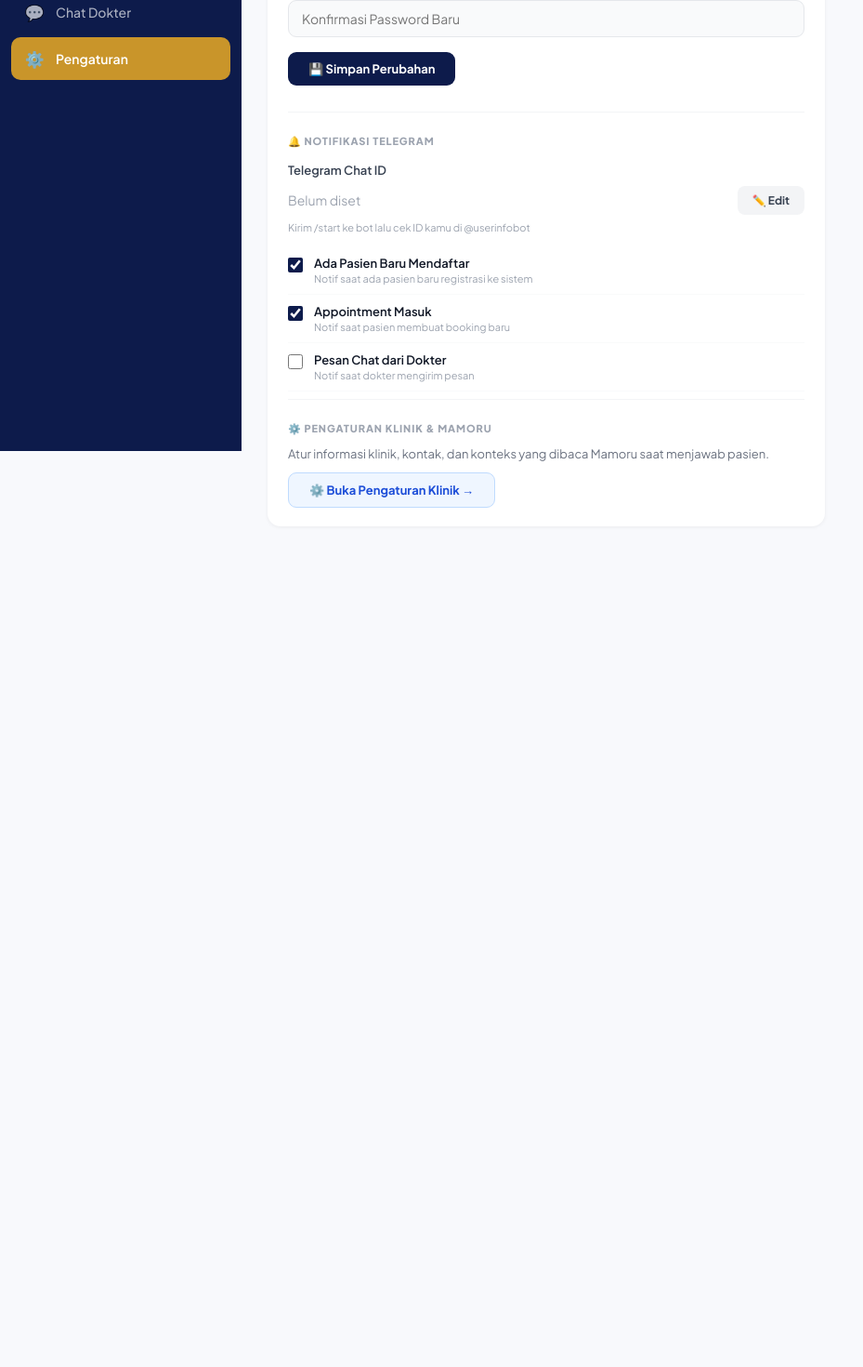
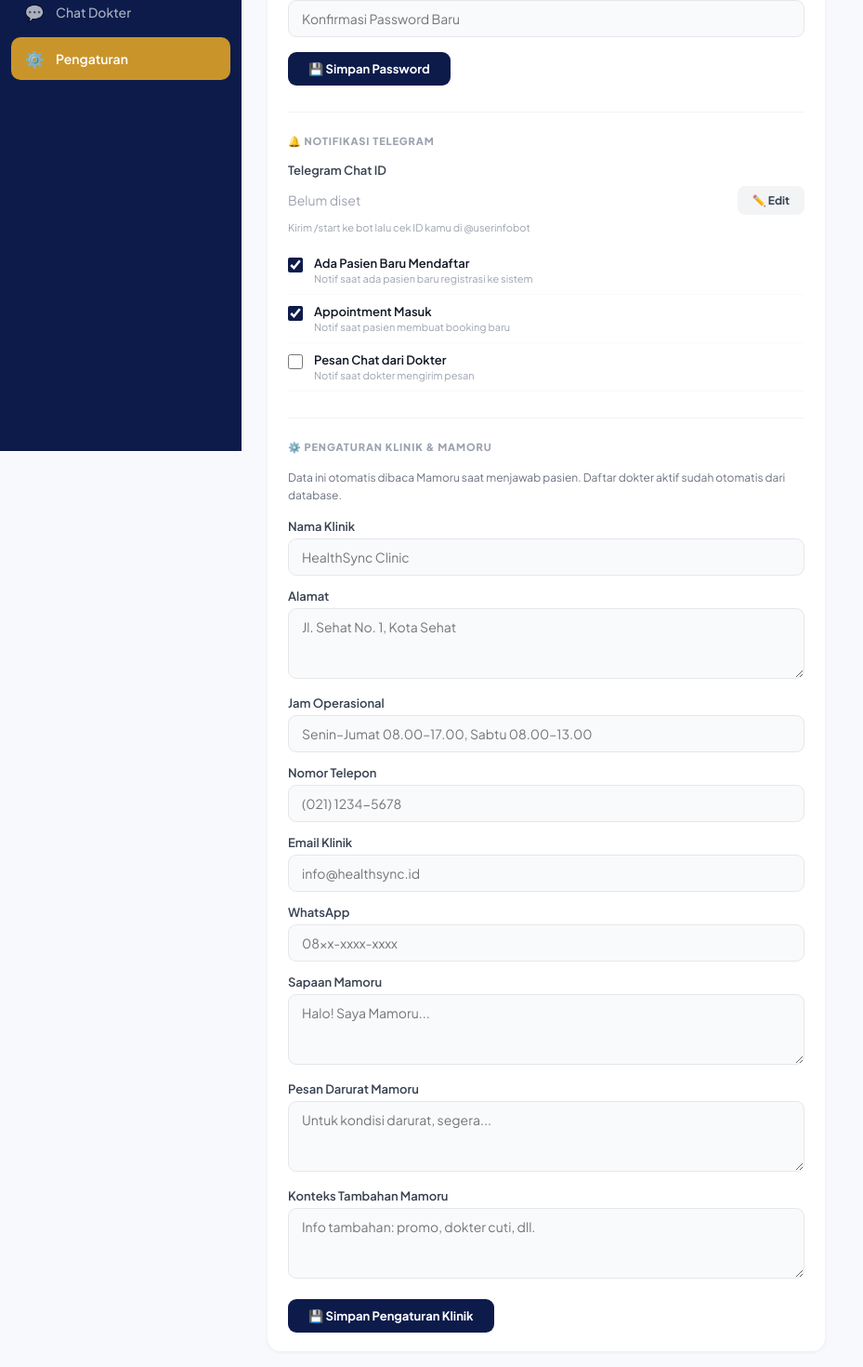
Before and after one commit to berkahyanz17/PBL_206, a React (Vite) app in the folder client/: page /admin/settings in a window 1280 px wide. Shown: the part 315-1785 px from the top of the page at 93% size, without its empty margins (0-929 px from the left). Before the commit the page ends 927 px from the top, so only its background shows below. Built offline with nearby package versions, Linux system fonts and the light colour scheme; no server answers; sample sign-in values are in the browser's storage.

Commit message:
Refactor AdminSettings component and improve layout

```diff
--- a/client/src/pages/admin/Settings.jsx
+++ b/client/src/pages/admin/Settings.jsx
@@ -4,23 +4,54 @@ import AdminSidebar from '../../components/AdminSidebar';
 import { apiFetch } from '../../utils/api';
 import { useNotif } from '../../components/NotifPopup';
 
+const KLINIK_FIELDS = [
+  // [key, label, placeholder, textarea?]
+  ['klinik_nama',          'Nama Klinik',              'HealthSync Clinic',                            false],
+  ['klinik_alamat',        'Alamat',                   'Jl. Sehat No. 1, Kota Sehat',                  true ],
+  ['klinik_jam_buka',      'Jam Operasional',          'Senin–Jumat 08.00–17.00, Sabtu 08.00–13.00',   false],
+  ['klinik_telepon',       'Nomor Telepon',            '(021) 1234-5678',                              false],
+  ['klinik_email',         'Email Klinik',             'info@healthsync.id',                           false],
+  ['klinik_whatsapp',      'WhatsApp',                 '08xx-xxxx-xxxx',                               false],
+  ['mamoru_greeting',      'Sapaan Mamoru',            'Halo! Saya Mamoru...',                         true ],
+  ['mamoru_darurat_msg',   'Pesan Darurat Mamoru',     'Untuk kondisi darurat, segera...',             true ],
+  ['mamoru_context_extra', 'Konteks Tambahan Mamoru',  'Info tambahan: promo, dokter cuti, dll.',      true ],
+];
+
 export default function AdminSettings() {
   const navigate = useNavigate();
-  const [pwLama, setPwLama] = useState('');
-  const [pwBaru, setPwBaru] = useState('');
+
+  // Password
+  const [pwLama,    setPwLama]    = useState('');
+  const [pwBaru,    setPwBaru]    = useState('');
   const [pwKonfirm, setPwKonfirm] = useState('');
+
+  // Telegram & notif
   const [telegramId, setTelegramId] = useState('');
-  const [editTg, setEditTg] = useState(false);
-  const [notif, setNotif] = useState({ pasienBaru: true, appointment: true, chatDokter: false });
+  const [editTg,     setEditTg]     = useState(false);
+  const [notif,      setNotif]      = useState({ pasienBaru: true, appointment: true, chatDokter: false });
+
+  // Klinik settings
+  const [klinik,       setKlinik]       = useState({});
+  const [savingKlinik, setSavingKlinik] = useState(false);
+  const [savedKlinik,  setSavedKlinik]  = useState(false);
+
   const { bellButton, popup } = useNotif('notif-admin');
 
   useEffect(() => {
     async function load() {
+      // Load notif settings
       const res = await apiFetch('/notif-settings');
       if (res?.success) {
         setTelegramId(res.data.telegram_chat_id || '');
-        setNotif({ pasienBaru: !!res.data.notif_pasien_baru, appointment: !!res.data.notif_appointment, chatDokter: !!res.data.notif_chat_dokter });
+        setNotif({
+          pasienBaru: !!res.data.notif_pasien_baru,
+          appointment: !!res.data.notif_appointment,
+          chatDokter: !!res.data.notif_chat_dokter,
+        });
       }
+      // Load klinik settings
+      const res2 = await apiFetch('/klinik-settings');
+      if (res2?.success) setKlinik(res2.data || {});
     }
     load();
   }, []);
@@ -34,7 +65,32 @@ export default function AdminSettings() {
     else alert(res?.message || 'Gagal mengubah password.');
   }
 
+  async function simpanKlinik() {
+    setSavingKlinik(true); setSavedKlinik(false);
+    const res = await apiFetch('/klinik-settings', { method: 'PATCH', body: JSON.stringify(klinik) });
+    setSavingKlinik(false);
+    if (res?.success) { setSavedKlinik(true); setTimeout(() => setSavedKlinik(false), 3000); }
+    else alert(res?.message || 'Gagal menyimpan pengaturan klinik.');
+  }
+
   function logout() { sessionStorage.clear(); navigate('/admin/login'); }
+
+  const inputStyle = {
+    width: '100%', padding: '10px 14px',
+    border: '1.5px solid #E5E7EB', borderRadius: 9,
+    fontSize: 14, fontFamily: 'inherit',
+    background: '#F9FAFB', outline: 'none',
+    boxSizing: 'border-box',
+  };
+  const labelStyle = {
+    display: 'block', fontSize: 13,
+    fontWeight: 600, color: '#374151', marginBottom: 5,
+  };
+  const sectionTitleStyle = {
+    fontSize: 11, fontWeight: 800,
+    textTransform: 'uppercase', letterSpacing: '0.08em',
+    color: '#9CA3AF', marginBottom: 16,
+  };
 
   return (
     <div className="dashboard-layout">
@@ -43,40 +99,57 @@ export default function AdminSettings() {
         <div className="topbar" style={{ background: 'var(--navy)' }}>
           <h1>Pengaturan</h1>
           <div className="topbar-right">
-            {bellButton}<button className="btn-logout" onClick={logout}>🚪 Logout</button>
+            {bellButton}
+            <button className="btn-logout" onClick={logout}>🚪 Logout</button>
           </div>
         </div>
         <div className="content-area">
           <div className="card" style={{ maxWidth: 600 }}>
+
+            {/* ── Ganti Password ── */}
             <div style={{ marginBottom: 28 }}>
-              <div style={{ fontSize: 11, fontWeight: 800, textTransform: 'uppercase', letterSpacing: '0.08em', color: '#9CA3AF', marginBottom: 16 }}>🔑 Ganti Password</div>
+              <div style={sectionTitleStyle}>🔑 Ganti Password</div>
               <div style={{ display: 'flex', flexDirection: 'column', gap: 12 }}>
-                {[['Password Lama', pwLama, setPwLama], ['Password Baru', pwBaru, setPwBaru], ['Konfirmasi Password Baru', pwKonfirm, setPwKonfirm]].map(([label, val, set]) => (
+                {[
+                  ['Password Lama',              pwLama,    setPwLama   ],
+                  ['Password Baru',              pwBaru,    setPwBaru   ],
+                  ['Konfirmasi Password Baru',   pwKonfirm, setPwKonfirm],
+                ].map(([label, val, set]) => (
                   <div key={label}>
-                    <label style={{ display: 'block', fontSize: 13, fontWeight: 600, color: '#374151', marginBottom: 5 }}>{label}</label>
-                    <input type="password" value={val} onChange={e => set(e.target.value)} placeholder={label}
-                      style={{ width: '100%', padding: '10px 14px', border: '1.5px solid #E5E7EB', borderRadius: 9, fontSize: 14, fontFamily: 'inherit', background: '#F9FAFB', outline: 'none' }} />
+                    <label style={labelStyle}>{label}</label>
+                    <input type="password" value={val} onChange={e => set(e.target.value)}
+                      placeholder={label} style={inputStyle} />
                   </div>
                 ))}
               </div>
-              <button onClick={simpanPassword} style={{ marginTop: 16, padding: '10px 22px', background: 'var(--navy)', color: 'white', border: 'none', borderRadius: 9, fontSize: 13, fontWeight: 700, cursor: 'pointer', fontFamily: 'inherit' }}>
-                💾 Simpan Perubahan
+              <button onClick={simpanPassword}
+                style={{ marginTop: 16, padding: '10px 22px', background: 'var(--navy)', color: 'white', border: 'none', borderRadius: 9, fontSize: 13, fontWeight: 700, cursor: 'pointer', fontFamily: 'inherit' }}>
+                💾 Simpan Password
               </button>
             </div>
-            <div style={{ borderTop: '1px solid #F3F4F6', paddingTop: 24 }}>
-              <div style={{ fontSize: 11, fontWeight: 800, textTransform: 'uppercase', letterSpacing: '0.08em', color: '#9CA3AF', marginBottom: 16 }}>🔔 Notifikasi Telegram</div>
+
+            {/* ── Notifikasi Telegram ── */}
+            <div style={{ borderTop: '1px solid #F3F4F6', paddingTop: 24, marginBottom: 28 }}>
+              <div style={sectionTitleStyle}>🔔 Notifikasi Telegram</div>
               <div style={{ marginBottom: 14, display: 'flex', alignItems: 'flex-end', gap: 10 }}>
                 <div style={{ flex: 1 }}>
-                  <label style={{ display: 'block', fontSize: 13, fontWeight: 600, color: '#374151', marginBottom: 5 }}>Telegram Chat ID</label>
+                  <label style={labelStyle}>Telegram Chat ID</label>
                   {editTg
-                    ? <input value={telegramId} onChange={e => setTelegramId(e.target.value)} placeholder="Contoh: 123456789"
-                        style={{ width: '100%', padding: '10px 14px', border: '1.5px solid #E5E7EB', borderRadius: 9, fontSize: 14, fontFamily: 'inherit', background: '#F9FAFB', outline: 'none' }} />
-                    : <div style={{ fontSize: 14, color: telegramId ? '#111827' : '#9CA3AF', padding: '10px 0' }}>{telegramId || 'Belum diset'}</div>
+                    ? <input value={telegramId} onChange={e => setTelegramId(e.target.value)}
+                        placeholder="Contoh: 123456789" style={inputStyle} />
+                    : <div style={{ fontSize: 14, color: telegramId ? '#111827' : '#9CA3AF', padding: '10px 0' }}>
+                        {telegramId || 'Belum diset'}
+                      </div>
                   }
-                  <div style={{ fontSize: 11, color: '#9CA3AF', marginTop: 4 }}>Kirim /start ke bot lalu cek ID kamu di @userinfobot</div>
+                  <div style={{ fontSize: 11, color: '#9CA3AF', marginTop: 4 }}>
+                    Kirim /start ke bot lalu cek ID kamu di @userinfobot
+                  </div>
                 </div>
                 {editTg
-                  ? <button onClick={async () => { await apiFetch('/notif-settings', { method: 'PATCH', body: JSON.stringify({ telegram_chat_id: telegramId }) }); setEditTg(false); }}
+                  ? <button onClick={async () => {
+                      await apiFetch('/notif-settings', { method: 'PATCH', body: JSON.stringify({ telegram_chat_id: telegramId }) });
+                      setEditTg(false);
+                    }}
                       style={{ padding: '8px 16px', background: 'var(--navy)', color: 'white', border: 'none', borderRadius: 8, fontSize: 12, fontWeight: 700, cursor: 'pointer', fontFamily: 'inherit', marginBottom: 20 }}>
                       Simpan
                     </button>
@@ -87,12 +160,21 @@ export default function AdminSettings() {
                 }
               </div>
               {[
-                ['pasienBaru', 'Ada Pasien Baru Mendaftar', 'Notif saat ada pasien baru registrasi ke sistem'],
-                ['appointment', 'Appointment Masuk', 'Notif saat pasien membuat booking baru'],
-                ['chatDokter', 'Pesan Chat dari Dokter', 'Notif saat dokter mengirim pesan'],
+                ['pasienBaru', 'Ada Pasien Baru Mendaftar',  'Notif saat ada pasien baru registrasi ke sistem'],
+                ['appointment','Appointment Masuk',           'Notif saat pasien membuat booking baru'],
+                ['chatDokter', 'Pesan Chat dari Dokter',      'Notif saat dokter mengirim pesan'],
               ].map(([key, label, sub]) => (
                 <label key={key} style={{ display: 'flex', alignItems: 'flex-start', gap: 12, padding: '10px 0', borderBottom: '1px solid #F9FAFB', cursor: 'pointer' }}>
-                  <input type="checkbox" checked={notif[key]} onChange={e => setNotif(p => ({ ...p, [key]: e.target.checked }))}
+                  <input type="checkbox" checked={notif[key]}
+                    onChange={e => {
+                      const updated = { ...notif, [key]: e.target.checked };
+                      setNotif(updated);
+                      apiFetch('/notif-settings', { method: 'PATCH', body: JSON.stringify({
+                        notif_pasien_baru: updated.pasienBaru ? 1 : 0,
+                        notif_appointment: updated.appointment ? 1 : 0,
+                        notif_chat_dokter: updated.chatDokter ? 1 : 0,
+                      }) });
+                    }}
                     style={{ width: 16, height: 16, marginTop: 2, accentColor: 'var(--navy)', cursor: 'pointer', flexShrink: 0 }} />
                   <div>
                     <div style={{ fontSize: 13, fontWeight: 600, color: '#111827' }}>{label}</div>
@@ -101,18 +183,41 @@ export default function AdminSettings() {
                 </label>
               ))}
             </div>
-            <div style={{ borderTop: '1px solid #F3F4F6', paddingTop: 24, marginTop: 8 }}>
-              <div style={{ fontSize: 11, fontWeight: 800, textTransform: 'uppercase', letterSpacing: '0.08em', color: '#9CA3AF', marginBottom: 12 }}>⚙️ Pengaturan Klinik & Mamoru</div>
-              <p style={{ fontSize: 13, color: '#6B7280', marginBottom: 12 }}>
-                Atur informasi klinik, kontak, dan konteks yang dibaca Mamoru saat menjawab pasien.
-              </p>
-              <button
-                onClick={() => navigate('/admin/klinik-settings')}
-                style={{ padding: '10px 22px', background: '#eff6ff', color: '#1d4ed8', border: '1.5px solid #bfdbfe', borderRadius: 9, fontSize: 13, fontWeight: 700, cursor: 'pointer', fontFamily: 'inherit' }}
-              >
-                ⚙️ Buka Pengaturan Klinik →
-              </button>
+
+            {/* ── Pengaturan Klinik & Mamoru ── */}
+            <div style={{ borderTop: '1px solid #F3F4F6', paddingTop: 24 }}>
+              <div style={sectionTitleStyle}>⚙️ Pengaturan Klinik & Mamoru</div>
+              <div style={{ fontSize: 12, color: '#6B7280', marginBottom: 16, lineHeight: 1.6 }}>
+                Data ini otomatis dibaca Mamoru saat menjawab pasien. Daftar dokter aktif sudah otomatis dari database.
+              </div>
+
+              <div style={{ display: 'flex', flexDirection: 'column', gap: 14 }}>
+                {KLINIK_FIELDS.map(([key, label, placeholder, isTextarea]) => (
+                  <div key={key}>
+                    <label style={labelStyle}>{label}</label>
+                    {isTextarea
+                      ? <textarea rows={3} placeholder={placeholder}
+                          value={klinik[key] || ''}
+                          onChange={e => setKlinik(k => ({ ...k, [key]: e.target.value }))}
+                          style={{ ...inputStyle, resize: 'vertical' }} />
+                      : <input type="text" placeholder={placeholder}
+                          value={klinik[key] || ''}
+                          onChange={e => setKlinik(k => ({ ...k, [key]: e.target.value }))}
+                          style={inputStyle} />
+                    }
+                  </div>
+                ))}
+              </div>
+
+              <div style={{ marginTop: 18, display: 'flex', alignItems: 'center', gap: 14 }}>
+                <button onClick={simpanKlinik} disabled={savingKlinik}
+                  style={{ padding: '10px 22px', background: savingKlinik ? '#93c5fd' : 'var(--navy)', color: 'white', border: 'none', borderRadius: 9, fontSize: 13, fontWeight: 700, cursor: savingKlinik ? 'not-allowed' : 'pointer', fontFamily: 'inherit' }}>
+                  {savingKlinik ? '💾 Menyimpan...' : '💾 Simpan Pengaturan Klinik'}
+                </button>
+                {savedKlinik && <span style={{ color: '#16a34a', fontSize: 13, fontWeight: 600 }}>✅ Tersimpan!</span>}
+              </div>
             </div>
+
           </div>
         </div>
       </div>
```
